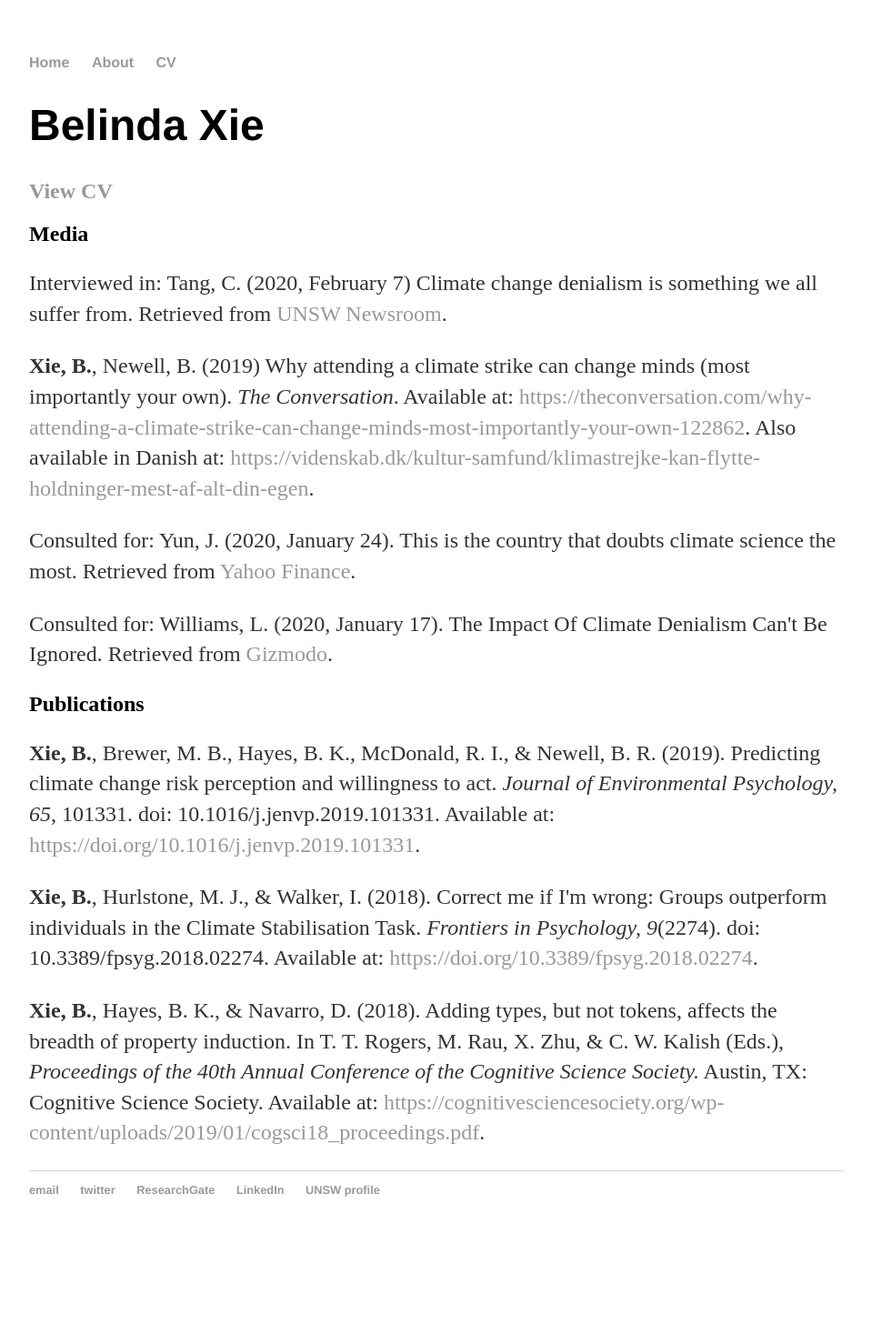
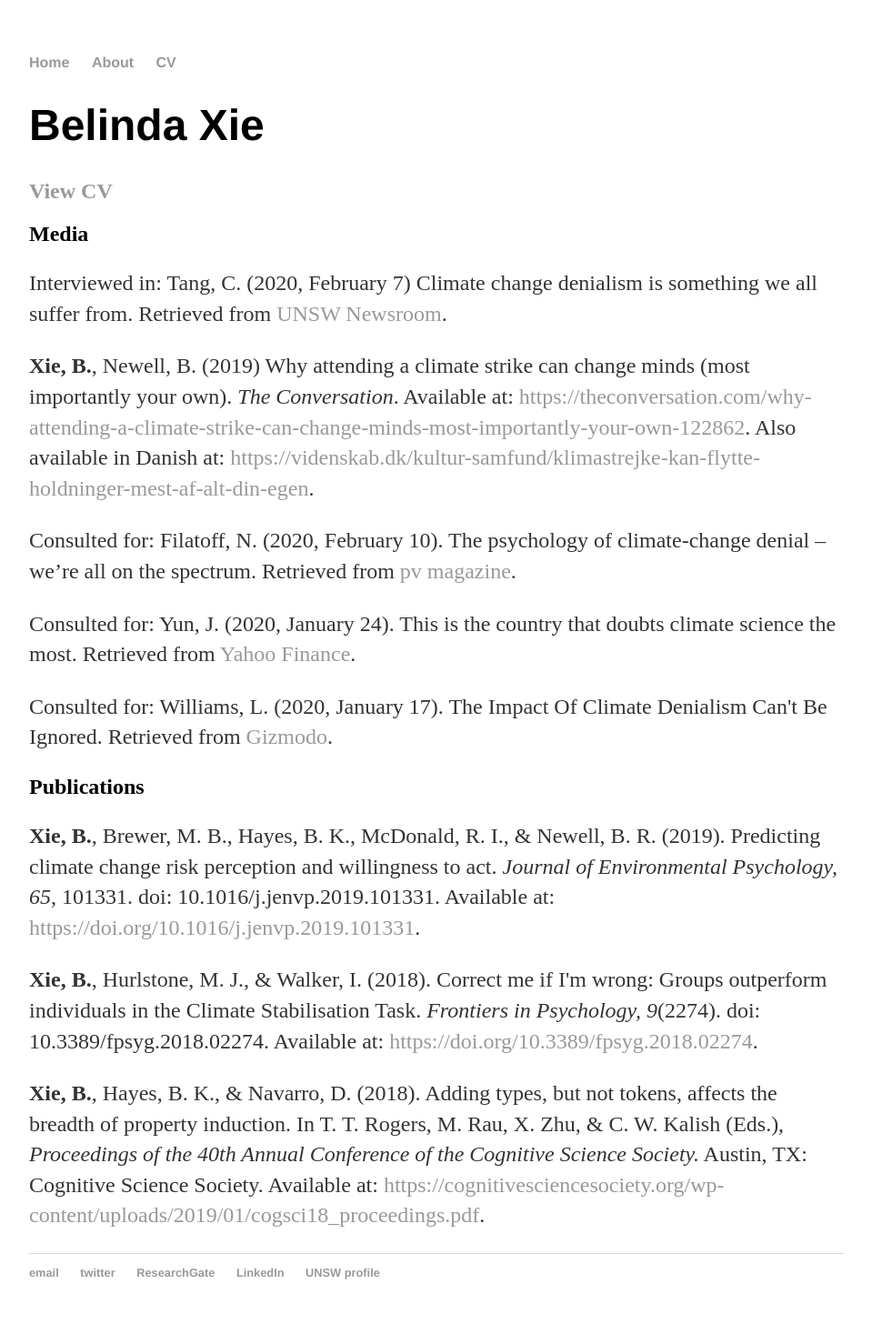
Before and after one commit to belindaxie/belindaxie.github.io, a Jekyll site: the page built from cv/index.html, in a window 1280 px wide. Shown: the whole page at 91% size, without its empty margins (160-1119 px from the left). Built offline with Jekyll 4.4.1, drawn with Linux system fonts in a browser that asks for light colours; before the commit the page ends 1376 px from its top, so only the background shows below that.

Commit message:
Update index.html

```diff
--- a/cv/index.html
+++ b/cv/index.html
@@ -22,6 +22,8 @@ title: CV of Belinda Xie
 
 	<p><strong>Xie, B.</strong>, Newell, B. (2019) Why attending a climate strike can change minds (most importantly your own). <em>The Conversation</em>. Available at: <a href="https://theconversation.com/why-attending-a-climate-strike-can-change-minds-most-importantly-your-own-122862">https://theconversation.com/why-attending-a-climate-strike-can-change-minds-most-importantly-your-own-122862</a>. Also available in Danish at: <a href="https://videnskab.dk/kultur-samfund/klimastrejke-kan-flytte-holdninger-mest-af-alt-din-egen">https://videnskab.dk/kultur-samfund/klimastrejke-kan-flytte-holdninger-mest-af-alt-din-egen</a>.</p>
 
+	<p>Consulted for: Filatoff, N. (2020, February 10). The psychology of climate-change denial – we’re all on the spectrum. Retrieved from <a href="https://www.pv-magazine.com/2020/02/10/the-psychology-of-climate-change-denial-were-all-on-the-spectrum/">pv magazine</a>.</p>
+
 	<p>Consulted for: Yun, J. (2020, January 24). This is the country that doubts climate science the most. Retrieved from <a href="https://au.finance.yahoo.com/news/country-doubt-climate-science-052852930.html">Yahoo Finance</a>.</p>
 
 	<p>Consulted for: Williams, L. (2020, January 17). The Impact Of Climate Denialism Can't Be Ignored. Retrieved from <a href="https://www.gizmodo.com.au/2020/01/climate-denialism-arson-online-campaign/">Gizmodo</a>.</p>
```
